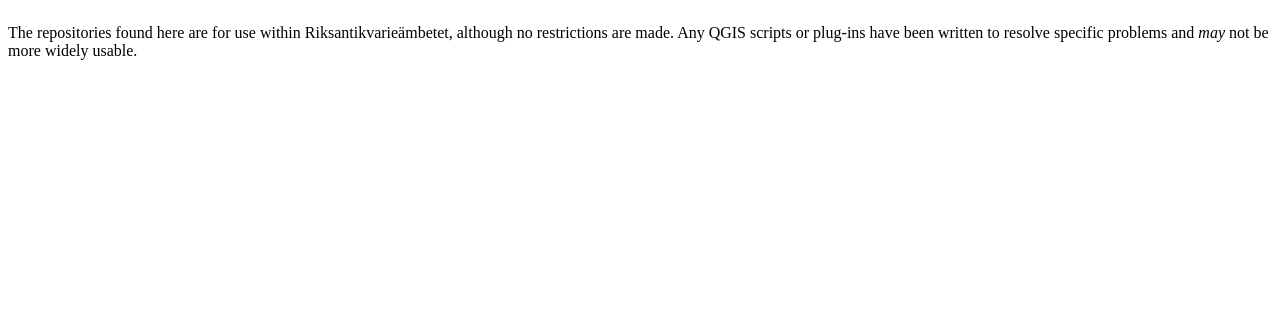
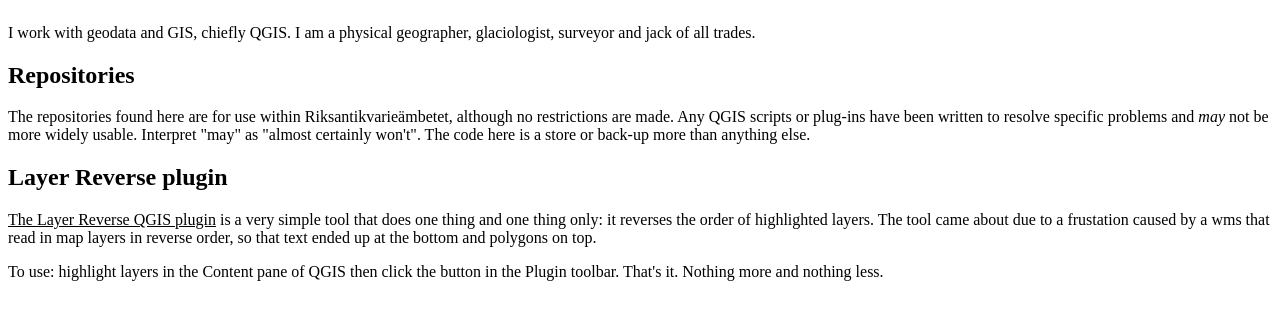
Before and after one commit to mercerraa/mercerraa.github.io, a plain HTML site: page index.html in a window 1280 px wide. Shown: the part 77-396 px from the top of the page. Drawn offline with Linux system fonts and the light colour scheme.

Commit message:
Update index.html
Make page more useful. Added section about Reverse Layer plugin

```diff
--- a/index.html
+++ b/index.html
@@ -1,30 +1,47 @@
+
 <!DOCTYPE html>
 <html>
     <head>
+        <meta charset="UTF-8">
+        <meta name="description" content="Andrew Mercer's GitHub page">
+        <meta name="author" content="Andrew Mercer">
+        <meta name="keywords" content="RAÄ, QGIS">
         <title>Andrew Mercer, Swedish National Heritage Board</title>
         <style>
             h1 {
             font-size: 2.5em;
             }
-
             h2 {
             font-size: 1.5em;
             }
-
             h3 {
             font-size: 1.25em;
             }
-
-            h4 {
-            font-size: 1.5em;
-            color: rgb(200,20,20);
+            a:link {
+                color: black;
+            }
+            a:visited {
+                color: black;
+            }
+            a:hover {
+                color: rgb(201,74,24);
             }
         </style>
 
     </head>
     <body>
         <h1>Geographic information and geodata</h1>
-        <p>The repositories found here are for use within Riksantikvarieämbetet, although no restrictions are made. Any QGIS scripts or plug-ins have been written to resolve specific problems and <i>may</i> not be more widely usable.</p>
+        <p>I work with geodata and GIS, chiefly QGIS. I am a physical geographer, glaciologist, surveyor and jack of all trades.</p>
+
+        <h2>Repositories</h2>
+        <p>The repositories found here are for use within Riksantikvarieämbetet, although no restrictions are made.
+            Any QGIS scripts or plug-ins have been written to resolve specific problems and <i>may</i> not be more widely usable.
+            Interpret "may" as "almost certainly won't". The code here is a store or back-up more than anything else.</p>
+
+        <h2>Layer Reverse plugin</h2>
+        <p><a href="https://github.com/mercerraa/qgisPlugins/tree/main/layer_reverse" target="_blank">The Layer Reverse QGIS plugin</a> is a very simple tool that does one thing and one thing only: it reverses the order of highlighted layers.
+            The tool came about due to a frustation caused by a wms that read in map layers in reverse order, so that text ended up at the bottom and polygons on top.</p>
+        <p>To use: highlight layers in the Content pane of QGIS then click the button in the Plugin toolbar. That's it. Nothing more and nothing less.</p>
 
     </body>
 </html>
```
